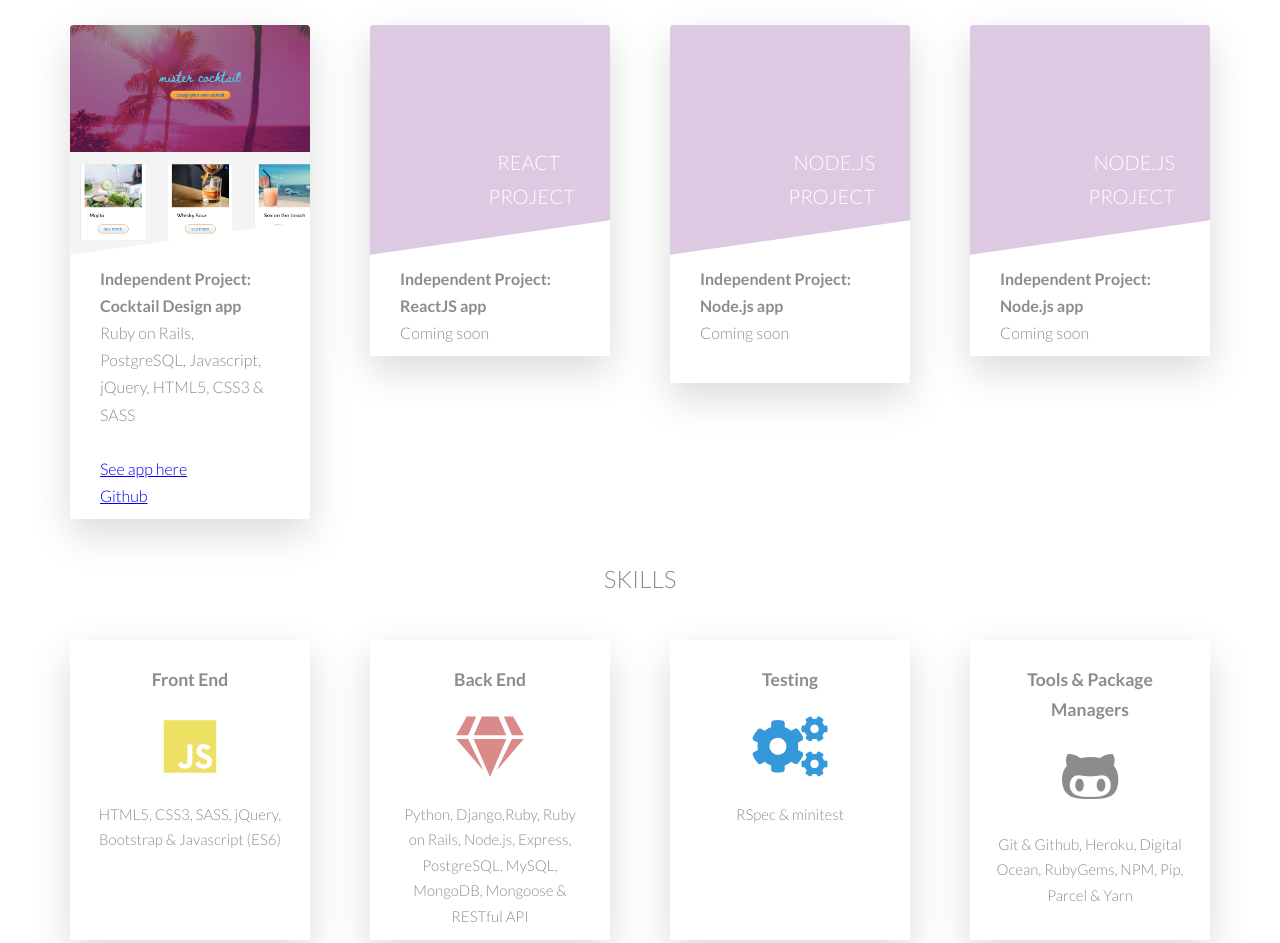
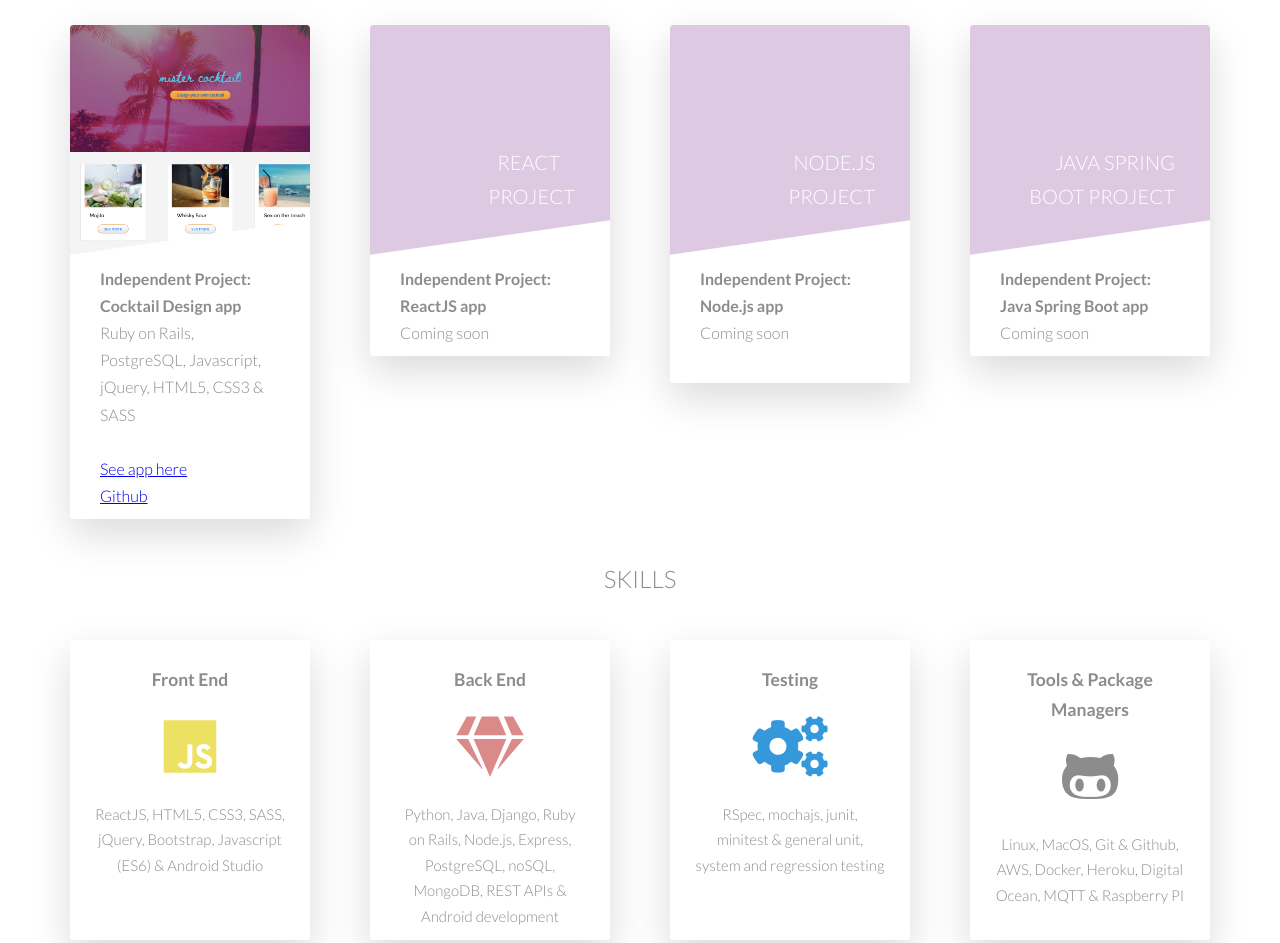
Before and after one commit to greentea-latte/lila-website, a website: page index.html in a window 1280 px wide. Shown: the part 1550-2493 px from the top of the page. Drawn offline with nearby package versions, Linux system fonts and the light colour scheme.

Commit message:
updated skills and portfolio

```diff
--- a/index.html
+++ b/index.html
@@ -56,7 +56,6 @@
                                   <p>
                                    Python, Django, PostgreSQL, Javascript, Bootstrap, HTML5 & CSS3</p>
                                    <br>
-                                   <a href="http://157.245.95.153" target="_blank"><p>See app here</p></a>
                                    <a href="https://github.com/greentea-latte/houselink" target="_blank"><p>Github</p></a>
                                 </div>
                            </div>
@@ -225,11 +224,11 @@
                                     &nbsp;
                                 </div>
                                 <h4 class="card__heading">
-                                    <span class="card__heading-span card__heading-span--1">Node.js Project</span>
+                                    <span class="card__heading-span card__heading-span--1">Java Spring Boot Project</span>
                                 </h4>
                                 <div class="card__details">
                                   <p><strong>
-                                  Independent Project: Node.js app</strong>
+                                  Independent Project: Java Spring Boot app</strong>
                                   </p>
                                   <p>
                                   Coming soon
@@ -257,7 +256,7 @@
                             <i class="fab fa-js"></i>
                           </div>
                             <p class="skill-box__text">
-                                HTML5, CSS3, SASS, jQuery, Bootstrap & Javascript (ES6)
+                                ReactJS, HTML5, CSS3, SASS, jQuery, Bootstrap, Javascript (ES6) & Android Studio
                             </p>
                         </div>
                     </div>
@@ -269,7 +268,7 @@
                               <i class="fas fa-gem"></i>
                             </div>
                             <p class="skill-box__text">
-                                Python, Django,Ruby, Ruby on Rails, Node.js, Express, PostgreSQL, MySQL, MongoDB, Mongoose & RESTful API
+                                Python, Java, Django, Ruby on Rails, Node.js, Express, PostgreSQL, noSQL, MongoDB, REST APIs & Android development
                             </p>
                         </div>
                     </div>
@@ -281,7 +280,7 @@
                               <i class="fas fa-cogs"></i>
                             </div>
                              <p class="skill-box__text">
-                                RSpec & minitest
+                                RSpec, mochajs, junit, minitest & general unit, system and regression testing
                             </p>
                         </div>
                     </div>
@@ -293,7 +292,7 @@
                               <i class="fab fa-github-alt"></i>
                             </div>
                             <p class="skill-box__text">
-                                Git & Github, Heroku, Digital Ocean, RubyGems, NPM, Pip, Parcel & Yarn
+                                Linux, MacOS, Git & Github, AWS, Docker, Heroku, Digital Ocean, MQTT & Raspberry PI
                             </p>
                         </div>
                     </div>
```
Also changed, not shown: 2 other files.
